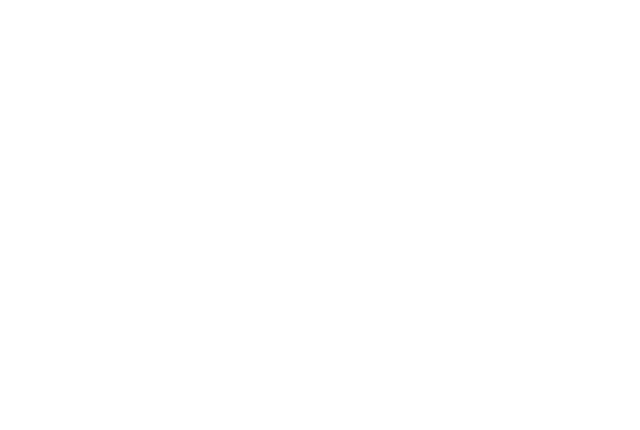
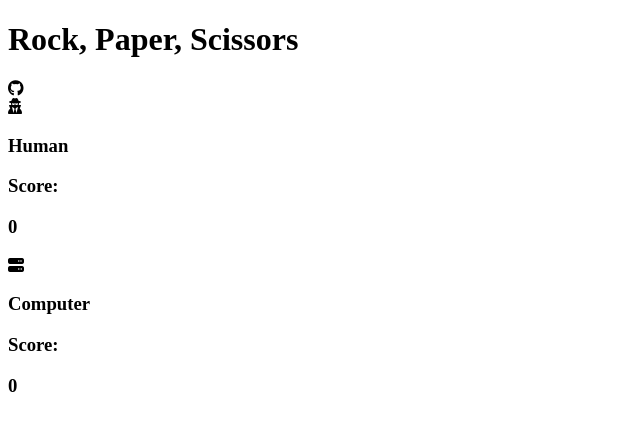
Before and after one commit to TheCodingArchi/rock-paper-scissors, a plain HTML site: page index.html in a window 1280 px wide. Shown: the whole page, without its empty margins (0-640 px from the left). Drawn offline with Linux system fonts and the light colour scheme.

Commit message:
Add header, and players and score display

```diff
--- a/index.html
+++ b/index.html
@@ -9,7 +9,37 @@
     <title>Rock, Paper, Scissors</title>
 </head>
 <body>
-
-
+    <header>
+        <h1>Rock, Paper, Scissors</h1>
+        <i class="fab fa-github"></i>
+    </header>
+    <main>
+        <section>
+            <div>
+                <div>
+                    <div>
+                        <i class="fas fa-user-secret"></i>
+                        <h3>Human</h3>
+                    </div>
+                    <div>
+                        <h3>Score:</h3>
+                        <h3>0</h3>
+                    </div>
+                </div>
+            </div>
+            <div>
+                <div>
+                    <div>
+                        <i class="fas fa-server"></i>
+                        <h3>Computer</h3>
+                    </div>
+                    <div>
+                        <h3>Score:</h3>
+                        <h3>0</h3>
+                    </div>
+                </div>
+            </div>
+        </section>
+    </main>
 </body>
 </html>
```
